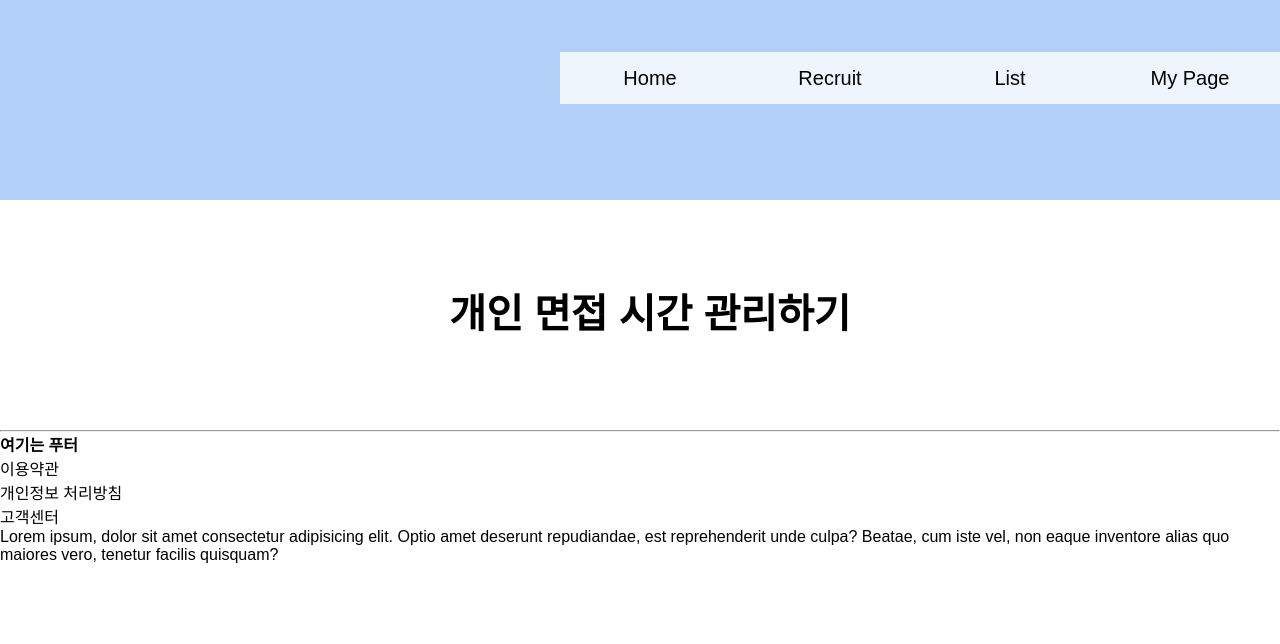
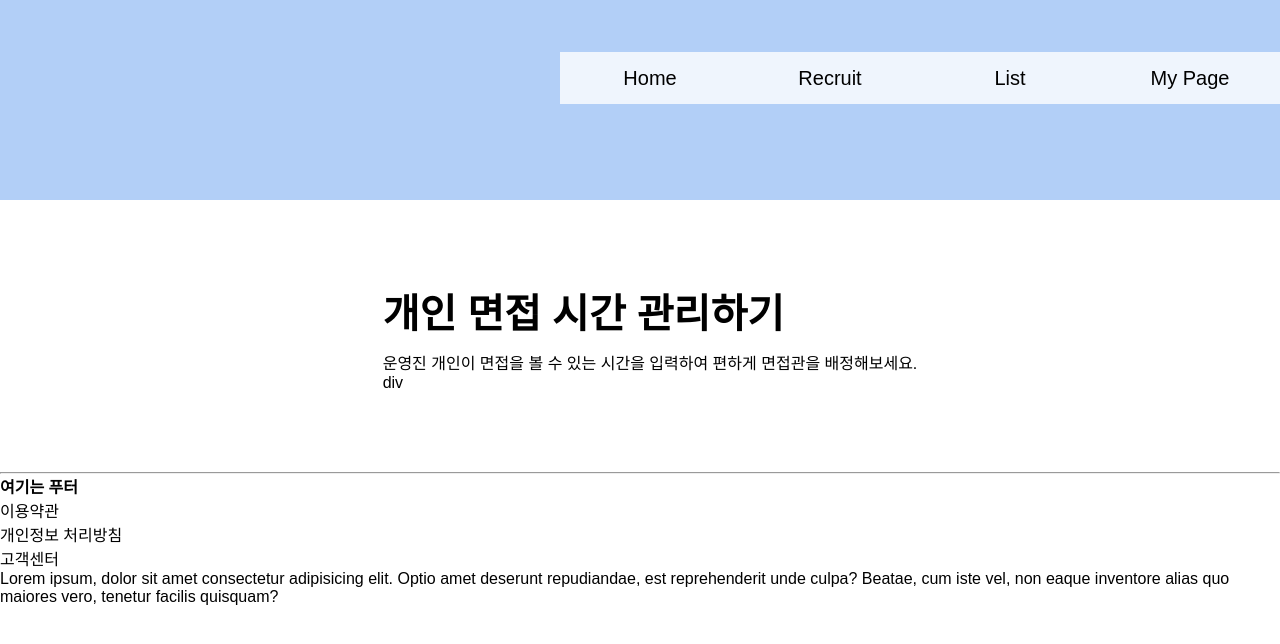
Before and after one commit to Kim-Hyunjo/MoZIP, a React (Create React App) app in the folder front/: page /recruit/schedule/management/staff in a window 1280 px wide. Shown: the top 644 px of the page. Built offline with nearby package versions, Linux system fonts and the light colour scheme.

Commit message:
feat : Modified Url

```diff
--- a/front/src/App.tsx
+++ b/front/src/App.tsx
@@ -223,12 +223,12 @@ function App() {
             ></Route>
             <Route
               exact
-              path="/recruit/resume2"
+              path="/recruit/resume/:member_id"
               component={Resume2}
             ></Route>
             <Route
               exact
-              path="/recruit/resume3"
+              path="/recruit/schedule/management"
               component={Resume3}
             ></Route>
             <Route
--- a/front/src/pages/recruit/Schedule1.tsx
+++ b/front/src/pages/recruit/Schedule1.tsx
@@ -5,7 +5,9 @@ const Schedule1 = () => {
         <div>
             <div>
                 <h2>개인 면접 시간 관리하기</h2>
+                <p>운영진 개인이 면접을 볼 수 있는 시간을 입력하여 편하게 면접관을 배정해보세요.</p>
             </div>
+        div
         </div>
     )
 }
```
